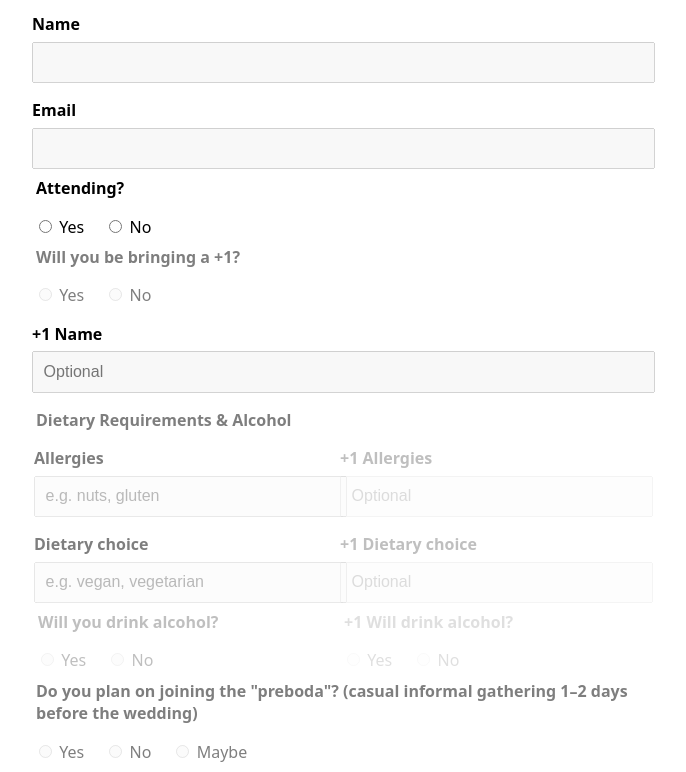
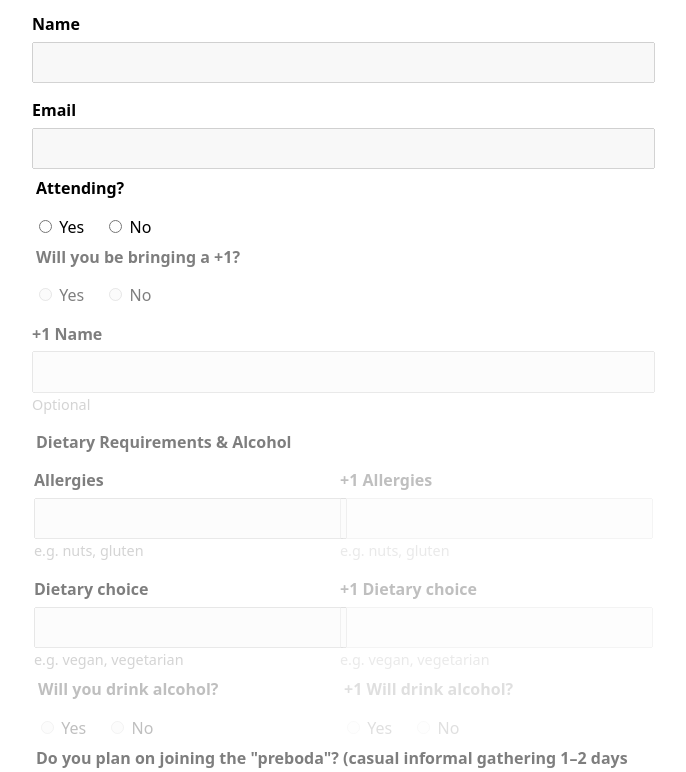
Before and after one commit to olegat/wedding-sites, a website: page public/rsvp.html in a window 1280 px wide. Shown: the part 170-942 px from the top of the page, without its empty margins (308-994 px from the left). Drawn offline with Linux system fonts and the light colour scheme.

Commit message:
rsvp.html: fix gray-out and placeholder logic

```diff
--- a/public/rsvp.html
+++ b/public/rsvp.html
@@ -38,6 +38,7 @@
 
       .disabled { opacity: 0.5; pointer-events: none; }
       .grid-two { display: grid; grid-template-columns: 1fr 1fr; gap: 1rem; }
+      .placeholder { font-weight: normal; font-size: 0.9rem; color: #555; display: block; margin-top: 0.2rem; }
     </style>
   </head>
 
@@ -104,7 +105,10 @@
         <span lang="en">+1 Name</span>
         <span lang="es">Nombre del acompañante</span>
         <span lang="fr">Nom du +1</span>
-        <input name="plus1_name" type="text" disabled placeholder="Optional" />
+        <input name="plus1_name" type="text" disabled />
+        <span class="placeholder" lang="en">Optional</span>
+        <span class="placeholder" lang="es">Opcional</span>
+        <span class="placeholder" lang="fr">Optionnel</span>
       </label>
 
       <!-- 3. Dietary & Alcohol -->
@@ -122,14 +126,22 @@
               <span lang="en">Allergies</span>
               <span lang="es">Alergias</span>
               <span lang="fr">Allergies</span>
-              <input name="allergies_main" type="text" placeholder="e.g. nuts, gluten" />
+              <input name="allergies_main" type="text" />
+              <span class="placeholder" lang="en">e.g. nuts, gluten</span>
+              <span class="placeholder" lang="es">p.ej. nueces, gluten</span>
+              <span class="placeholder" lang="fr">ex. noix, gluten</span>
             </label>
+
             <label>
               <span lang="en">Dietary choice</span>
               <span lang="es">Dieta</span>
               <span lang="fr">Régime</span>
-              <input name="diet_main" type="text" placeholder="e.g. vegan, vegetarian" />
+              <input name="diet_main" type="text" />
+              <span class="placeholder" lang="en">e.g. vegan, vegetarian</span>
+              <span class="placeholder" lang="es">p.ej. vegano, vegetariano</span>
+              <span class="placeholder" lang="fr">ex. végan, végétarien</span>
             </label>
+
             <fieldset class="radio-group">
               <legend>
                 <span lang="en">Will you drink alcohol?</span>
@@ -147,14 +159,22 @@
               <span lang="en">+1 Allergies</span>
               <span lang="es">Alergias del acompañante</span>
               <span lang="fr">Allergies du +1</span>
-              <input name="allergies_plus1" type="text" placeholder="Optional" disabled />
+              <input name="allergies_plus1" type="text" disabled />
+              <span class="placeholder" lang="en">e.g. nuts, gluten</span>
+              <span class="placeholder" lang="es">p.ej. nueces, gluten</span>
+              <span class="placeholder" lang="fr">ex. noix, gluten</span>
             </label>
+
             <label>
               <span lang="en">+1 Dietary choice</span>
               <span lang="es">Dieta del acompañante</span>
               <span lang="fr">Régime du +1</span>
-              <input name="diet_plus1" type="text" placeholder="Optional" disabled />
+              <input name="diet_plus1" type="text" disabled />
+              <span class="placeholder" lang="en">e.g. vegan, vegetarian</span>
+              <span class="placeholder" lang="es">p.ej. vegano, vegetariano</span>
+              <span class="placeholder" lang="fr">ex. végan, végétarien</span>
             </label>
+
             <fieldset class="radio-group">
               <legend>
                 <span lang="en">+1 Will drink alcohol?</span>
@@ -185,7 +205,10 @@
         <span lang="en">Anything else we should know?</span>
         <span lang="es">¿Algo más que debamos saber?</span>
         <span lang="fr">Autre chose à signaler ?</span>
-        <textarea name="notes" rows="4" placeholder="Optional"></textarea>
+        <textarea name="notes" rows="4"></textarea>
+        <span class="placeholder" lang="en">Optional</span>
+        <span class="placeholder" lang="es">Opcional</span>
+        <span class="placeholder" lang="fr">Optionnel</span>
       </label>
 
       <!-- Hidden metadata -->
@@ -239,10 +262,19 @@
       // Function to disable all fields if not attending
       function updateAttendingFields() {
         const attendingYes = document.querySelector('input[name="attending"]:checked')?.value === 'yes';
-        form.querySelectorAll('input, select, textarea, fieldset').forEach(el => {
-          if (!['attending', 'lang'].includes(el.name) && !['attending-fieldset'].includes(el.id)) {
+
+        // All relevant elements
+        const allEls = form.querySelectorAll('input, select, textarea, fieldset, label, .placeholder');
+        allEls.forEach(el => {
+          if (!['lang', 'attending'].includes(el.name) && el.id !== 'attending-fieldset') {
             el.disabled = !attendingYes;
-            el.closest('fieldset')?.classList.toggle('disabled', !attendingYes);
+            if ((el.tagName === 'LABEL' && el.id === 'plus1-name-label') || el.classList.contains('placeholder')) {
+              el.classList.toggle('disabled', !attendingYes);
+            }
+            const closestFieldset = el.closest('fieldset');
+            if (closestFieldset && closestFieldset.id !== 'attending-fieldset') {
+              closestFieldset.classList.toggle('disabled', !attendingYes);
+            }
           }
         });
       }
```
